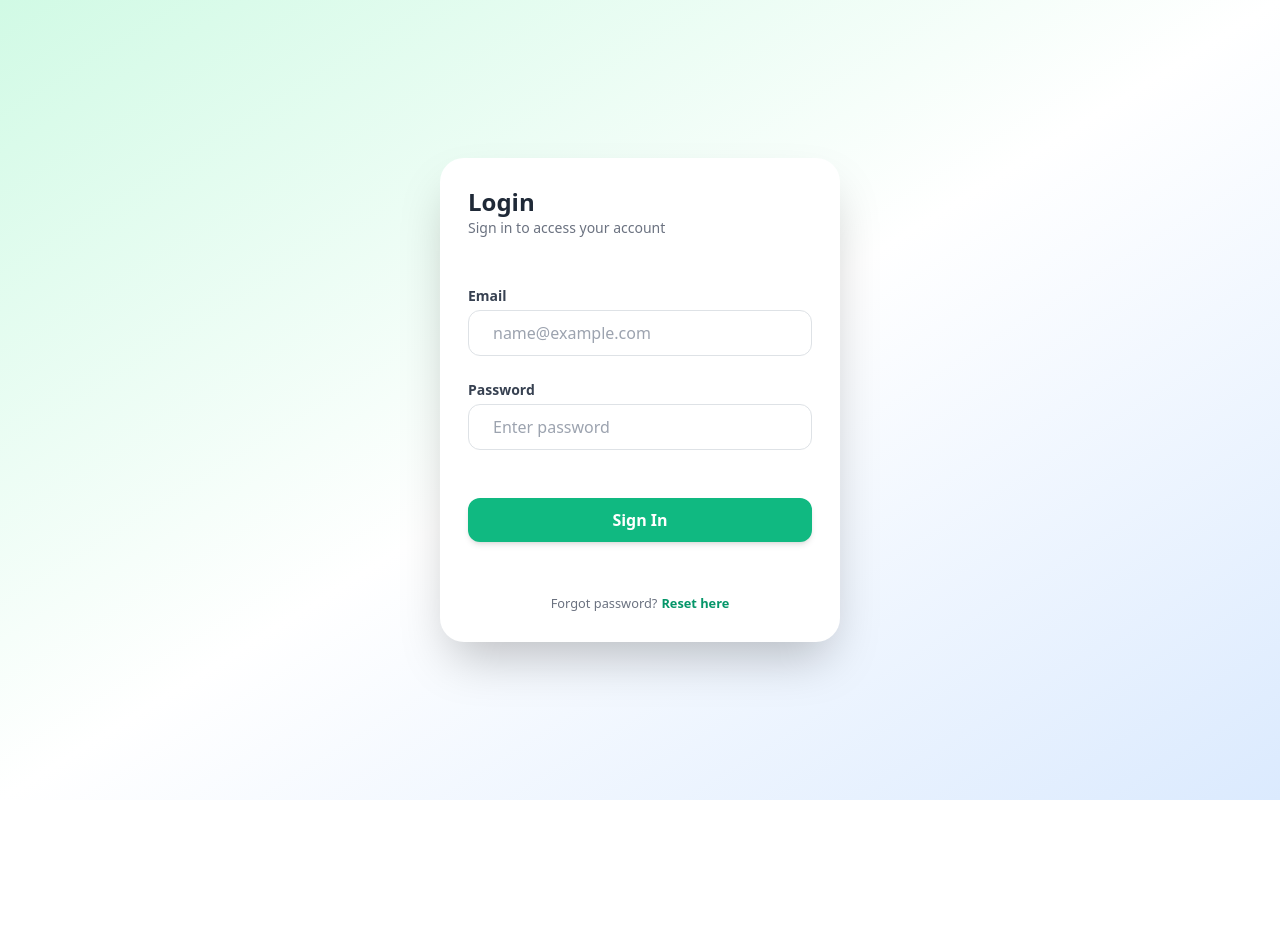
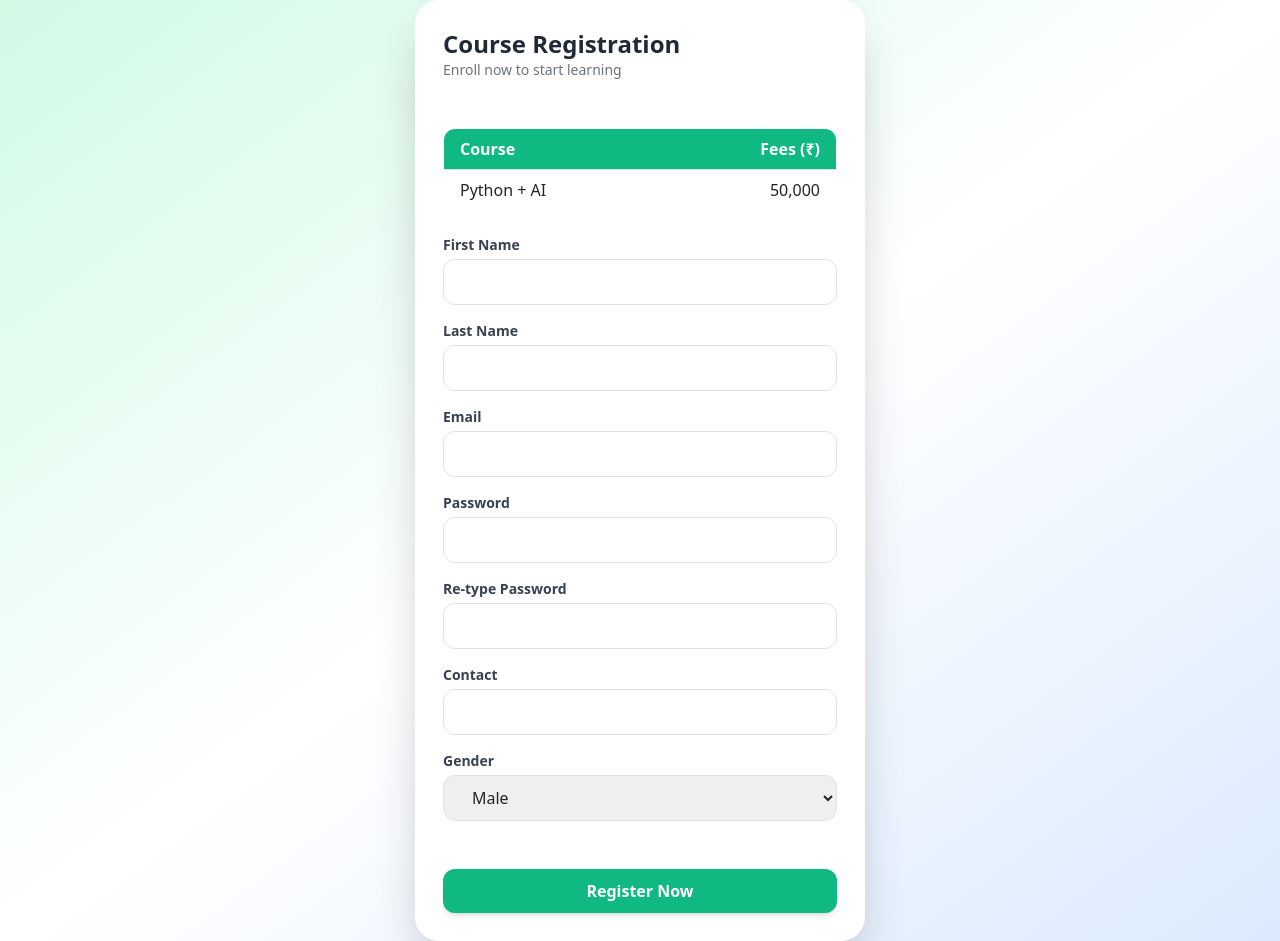
Before and after one commit to Tahir0227/MERN-Project, a React (Vite) app in the folder myapp/: page /register in a window 1280 px wide. Before the commit the page ends 800 px from the top, so only its background shows below. Built offline with nearby package versions, Linux system fonts and the light colour scheme.

Commit message:
updated register.jsx file

```diff
--- a/myapp/src/App.jsx
+++ b/myapp/src/App.jsx
@@ -3,6 +3,7 @@ import { ToastContainer } from 'react-toastify'
 
 import Login from "./Pages/Login"
 import Home from "./Pages/Home"
+import Register from "./Pages/Register"
 import Profile from "./Pages/Profile"
 import { createContext, useState } from "react"
 
@@ -17,8 +18,9 @@ function App() {
       <LoginContext.Provider value={{ loginStatus, setLoginStatus }}>
         <Routes>
           <Route path="/*" element={<Login />} />
-          <Route path="/home" element={loginStatus ? <Home /> : <Navigate to='/' />} />
+          <Route path="/home" element={ <Home />  } />
           <Route path="/profile" element={<Profile />} />
+          <Route path="/register" element={<Register />} />
         </Routes>
       </LoginContext.Provider>
       <ToastContainer />
--- a/myapp/src/Pages/Register.jsx
+++ b/myapp/src/Pages/Register.jsx
@@ -1,11 +1,171 @@
-import React from 'react'
+import { useState } from "react";
 
-function Register() {
-    return (
-        <div>
+export default function Registration() {
+  const [formData, setFormData] = useState({
+    firstName: "",
+    lastName: "",
+    email: "",
+    password: "",
+    confirmPassword: "",
+    contact: "",
+    gender: "Male",
+  });
 
+  const handleChange = (e) => {
+    setFormData({ ...formData, [e.target.name]: e.target.value });
+  };
+
+  const register = (e) => {
+    e.preventDefault();
+    console.log(formData);
+  };
+
+  return (
+    <div className="min-h-screen flex justify-center items-center bg-gradient-to-br from-emerald-100 via-white to-blue-100">
+      <div className="w-[450px] animate-fade-in">
+        <div className="bg-white rounded-3xl shadow-2xl p-7">
+
+          {/* Title */}
+          <h3 className="text-2xl font-extrabold text-gray-800">
+            Course Registration
+          </h3>
+          <p className="text-sm text-gray-500 mb-5">
+            Enroll now to start learning
+          </p>
+
+          {/* Course Table */}
+          <div className="mb-6">
+            <table className="w-full border border-gray-200 rounded-xl overflow-hidden">
+              <thead className="bg-emerald-500 text-white">
+                <tr>
+                  <th className="py-2 px-3 text-left">Course</th>
+                  <th className="py-2 px-3 text-right">Fees (₹)</th>
+                </tr>
+              </thead>
+              <tbody>
+                <tr className="border-t">
+                  <td className="py-2 px-3">Python + AI</td>
+                  <td className="py-2 px-3 text-right">50,000</td>
+                </tr>
+              </tbody>
+            </table>
+          </div>
+
+          {/* Registration Form */}
+          <form onSubmit={register}>
+            {/* First Name */}
+            <div className="mb-3">
+              <label className="block text-sm font-semibold text-gray-700 mb-1">
+                First Name
+              </label>
+              <input
+                type="text"
+                name="firstName"
+                onChange={handleChange}
+                className="w-full px-4 py-2.5 rounded-xl border border-gray-300
+                focus:ring-2 focus:ring-emerald-400 outline-none"
+              />
+            </div>
+
+            {/* Last Name */}
+            <div className="mb-3">
+              <label className="block text-sm font-semibold text-gray-700 mb-1">
+                Last Name
+              </label>
+              <input
+                type="text"
+                name="lastName"
+                onChange={handleChange}
+                className="w-full px-4 py-2.5 rounded-xl border border-gray-300
+                focus:ring-2 focus:ring-emerald-400 outline-none"
+              />
+            </div>
+
+            {/* Email */}
+            <div className="mb-3">
+              <label className="block text-sm font-semibold text-gray-700 mb-1">
+                Email
+              </label>
+              <input
+                type="email"
+                name="email"
+                onChange={handleChange}
+                className="w-full px-4 py-2.5 rounded-xl border border-gray-300
+                focus:ring-2 focus:ring-emerald-400 outline-none"
+              />
+            </div>
+
+            {/* Password */}
+            <div className="mb-3">
+              <label className="block text-sm font-semibold text-gray-700 mb-1">
+                Password
+              </label>
+              <input
+                type="password"
+                name="password"
+                onChange={handleChange}
+                className="w-full px-4 py-2.5 rounded-xl border border-gray-300
+                focus:ring-2 focus:ring-emerald-400 outline-none"
+              />
+            </div>
+
+            {/* Confirm Password */}
+            <div className="mb-3">
+              <label className="block text-sm font-semibold text-gray-700 mb-1">
+                Re-type Password
+              </label>
+              <input
+                type="password"
+                name="confirmPassword"
+                onChange={handleChange}
+                className="w-full px-4 py-2.5 rounded-xl border border-gray-300
+                focus:ring-2 focus:ring-emerald-400 outline-none"
+              />
+            </div>
+
+            {/* Contact */}
+            <div className="mb-3">
+              <label className="block text-sm font-semibold text-gray-700 mb-1">
+                Contact
+              </label>
+              <input
+                type="text"
+                name="contact"
+                onChange={handleChange}
+                className="w-full px-4 py-2.5 rounded-xl border border-gray-300
+                focus:ring-2 focus:ring-emerald-400 outline-none"
+              />
+            </div>
+
+            {/* Gender */}
+            <div className="mb-5">
+              <label className="block text-sm font-semibold text-gray-700 mb-1">
+                Gender
+              </label>
+              <select
+                name="gender"
+                onChange={handleChange}
+                className="w-full px-4 py-2.5 rounded-xl border border-gray-300
+                focus:ring-2 focus:ring-emerald-400 outline-none"
+              >
+                <option>Male</option>
+                <option>Female</option>
+                <option>Other</option>
+              </select>
+            </div>
+
+            {/* Button */}
+            <button
+              type="submit"
+              className="w-full bg-emerald-500 hover:bg-emerald-600
+              text-white font-bold py-2.5 rounded-xl
+              shadow-md hover:shadow-lg transition-all duration-300"
+            >
+              Register Now
+            </button>
+          </form>
         </div>
-    )
+      </div>
+    </div>
+  );
 }
-
-export default Register
```
Also changed, not shown: 1 other file (tests, documents, lock files or other folders).
